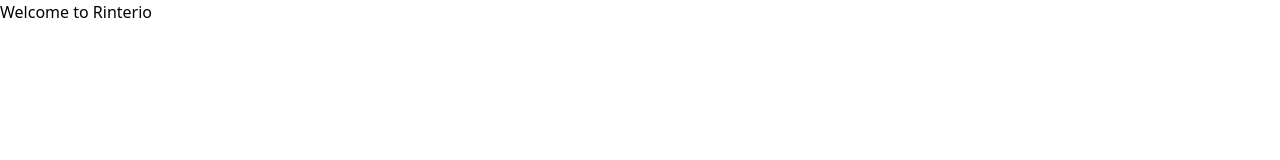
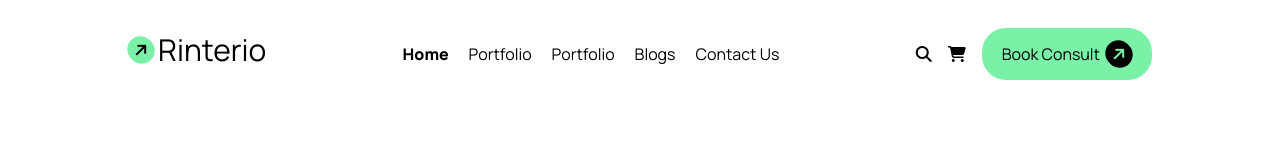
Before and after one commit to Joya322/Reset9A3, a plain HTML site: page index.html in a window 1280 px wide. Drawn offline with nearby package versions, Linux system fonts and the light colour scheme.

Commit message:
nav done

```diff
--- a/index.html
+++ b/index.html
@@ -24,9 +24,38 @@
     />
 
     <!-- fonawesome cdn -->
-    <script src="https://kit.fontawesome.com/aee48a0862.js" crossorigin="anonymous"></script>
+    <script
+      src="https://kit.fontawesome.com/aee48a0862.js"
+      crossorigin="anonymous"
+    ></script>
+
+    <!-- style.css file -->
+    <link rel="stylesheet" href="./style.css" />
   </head>
-  <body>
-    <h1 class="">Welcome to Rinterio</h1>
+  <body class="max-w-screen-lg mx-auto">
+    <header class="my-5">
+      <nav class="flex justify-between items-center">
+        <div class="logo flex items-center justify-center gap-1">
+          <i class="fa-solid fa-arrow-right rounded-full bg-green-300 p-1.5 -rotate-45"></i>
+          <span class="text-3xl">Rinterio</span></div>
+
+        <div class="menuItems text-base pt-2 flex justify-center items-center gap-5">
+          <a class="font-extrabold" href="">Home</a>
+          <a href="">Portfolio</a>
+          <a href="">Portfolio</a>
+          <a href="">Blogs</a>
+          <a href="">Contact Us</a>
+        </div>
+
+        <div class="icons flex items-center pt-2 gap-4">
+          <i class="fa-solid fa-magnifying-glass"></i>
+          <i class="fa-solid fa-cart-shopping"></i>
+          <p class="flex justify-center items-center gap-1.5 bg-green-300 py-3 px-5 rounded-3xl">Book Consult
+            <i class="fa-solid fa-arrow-right rounded-full bg-black text-green-300 p-1.5 -rotate-45"></i></p>
+        </div>
+      </nav>
+    </header>
+    <main></main>
+    <footer></footer>
   </body>
 </html>
--- /dev/null
+++ b/style.css
@@ -0,0 +1,3 @@
+*, body{
+    font-family: "Manrope", sans-serif;
+  }
```
